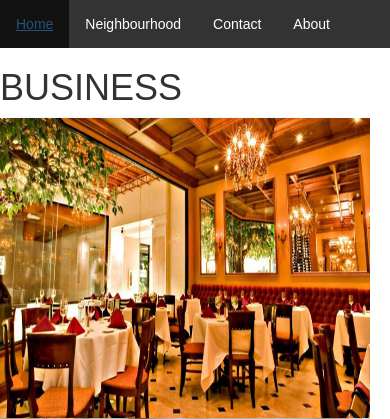
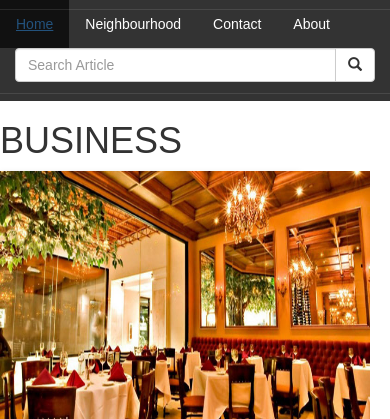
Before and after one commit to NatashaSenah/jirani, a Django app: page / in a window 390 px wide. Shown: the top 419 px of the page. Run offline with Django 3.2, Linux system fonts and the light colour scheme; some libraries are stand-ins or nearby versions.

Commit message:
add the search

```diff
--- a/jirani/models.py
+++ b/jirani/models.py
@@ -11,6 +11,10 @@ class Neighbourhood(models.Model):
         self.create()
     def delete_neighbourhood(self):
         self.delete()
+    @classmethod
+    def search_by_title(cls,search_term):
+        neighbourhood = cls.objects.filter(title__icontains=search_term)
+        return neighbourhood
 class User(models.Model):
     user_name = models.TextField()
     neighbourhood = models.ForeignKey(Neighbourhood)
--- a/jirani/templates/navbar.html
+++ b/jirani/templates/navbar.html
@@ -34,6 +34,21 @@ li a:hover {
   <li><a href="#neighbourhood">Neighbourhood</a></li>
   <li><a href="#contact">Contact</a></li>
   <li><a href="#about">About</a></li>
+  <!-- Adding a search form  -->
+  <div class="col-sm-4 col-md-4 navbar-right">
+
+      <form class="navbar-form" role="search" action="{% url 'search_results' %}">
+
+        <div class="input-group">
+          <input type="text" class="form-control" placeholder="Search Article" name="article">
+          <div class="input-group-btn">
+            <button class="btn btn-default" type="submit"><i class="glyphicon glyphicon-search"></i></button>
+          </div>
+        </div>
+
+      </form>
+    </div>
+    <!-- search form end -->
 </ul>
 
 </body>
--- a/jirani/urls.py
+++ b/jirani/urls.py
@@ -5,7 +5,7 @@ from . import views
 
 urlpatterns=[
     url(r'^$',views.jirani,name = 'home'),
-
+    url(r'^search/', views.search_results, name='search_results')
 ]
 if settings.DEBUG:
     urlpatterns+= static(settings.MEDIA_URL, document_root = settings.MEDIA_ROOT)
--- a/jirani/views.py
+++ b/jirani/views.py
@@ -6,3 +6,15 @@ def welcome(request):
     return render(request, 'jirani.html')
 def jirani(request):
     return render(request,'jirani.html')
+def search_results(request):
+
+    if 'neighbourhood' in request.GET and request.GET["neighbourhood"]:
+        search_term = request.GET.get("neighbourhood")
+        searched_neighbourhood = Neighbourhood.search_by_title(search_term)
+        message = f"{search_term}"
+
+        return render(request, 'all-jirani/search.html',{"message":message,"neighbourhood": searched_neighbourhood})
+
+    else:
+        message = "You haven't searched for any term"
+        return render(request, 'all-jirani/search.html',{"message":message})
```
